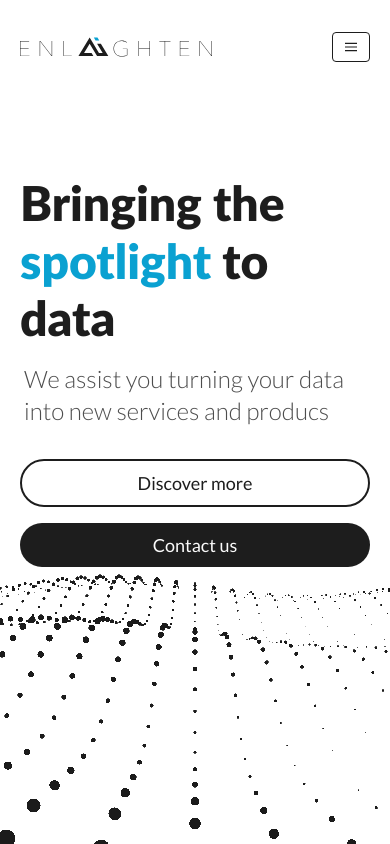
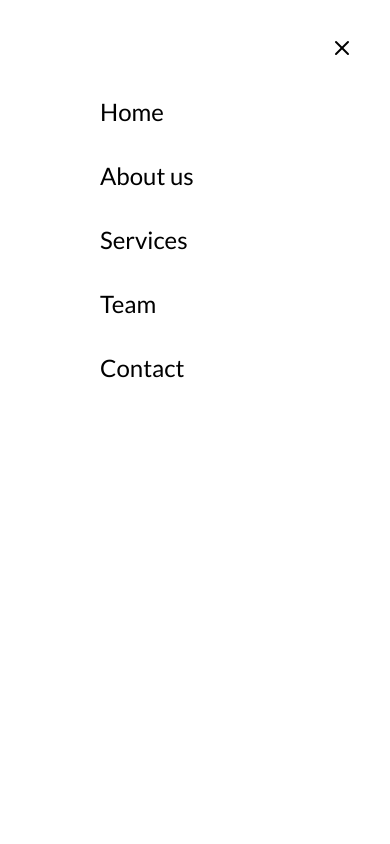
Before and after one commit to hector-jaraba/enlaighten, a Nuxt app: page / in a window 390 px wide. Both pictures are taken after a click on the button 351 px from the left and 47 px from the top of the page. Shown: the top 844 px of the page. Built offline with nearby package versions, Linux system fonts and the light colour scheme; what lottie-web-vue would draw is missing.

Commit message:
mobile menu

```diff
--- a/components/BaseHeader.vue
+++ b/components/BaseHeader.vue
@@ -1,5 +1,13 @@
 <template>
   <header>
-    <MainMenu />
+    <MainMenu @mobile-menu="handleMobileMenu" />
   </header>
 </template>
+
+<script lang="ts" setup>
+const emit = defineEmits(["mobileMenu"]);
+
+const handleMobileMenu = (isOpen: boolean) => {
+  emit("mobileMenu", isOpen);
+};
+</script>
--- a/components/MainMenu.vue
+++ b/components/MainMenu.vue
@@ -2,15 +2,18 @@
   <nav class="flex items-center justify-between flex-wrap w-full">
     <div class="flex items-center flex-shrink-0 text-white mr-6">
       <figure class="flex items-center flex-shrink-0 w-48 sm:w-auto">
-        <img src="/img/Logo.svg" alt="Logo" />
+        <a href="/">
+          <img class="" src="/img/Logo.svg" alt="Logo" />
+        </a>
       </figure>
     </div>
     <div class="block lg:hidden">
       <button
-        class="flex items-center px-3 py-2 border rounded hover:text-white hover:border-white"
+        class="flex items-center px-3 py-2 rounded"
+        @click="handleMobileMenu"
       >
         <svg
-          class="fill-current h-3 w-3"
+          class="fill-current h-6 w-6"
           viewBox="0 0 20 20"
           xmlns="http://www.w3.org/2000/svg"
         >
@@ -20,7 +23,7 @@
       </button>
     </div>
     <ul
-      class="fixed hidden top-0 left-0 h-screen bg-white py-40 w-full text-4xl pl-7 lg:p-0 lg:text-base lg:h-auto lg:relative lg:flex lg:items-center lg:w-auto"
+      class="fixed hidden top-0 left-0 h-screen py-40 w-full text-4xl pl-7 lg:p-0 lg:text-base lg:h-auto lg:relative lg:flex lg:items-center lg:w-auto"
     >
       <li class="mx-4 my-8">
         <a href="/">Home</a>
@@ -40,3 +43,18 @@
     </ul>
   </nav>
 </template>
+
+<script lang="ts" setup>
+const emit = defineEmits(["mobileMenu"]);
+const handleMobileMenu = () => {
+  emit("mobileMenu", true);
+};
+</script>
+
+<style lang="postcss" scoped>
+a {
+  &:hover {
+    @apply text-primary;
+  }
+}
+</style>
--- /dev/null
+++ b/components/MobileMenu.vue
@@ -0,0 +1,66 @@
+<template>
+  <div class="fixed top-0 bg-white text-black p-16 w-screen min-h-screen z-50">
+    <button
+      class="absolute right-0 top-0 mt-9 mr-9"
+      @click="handleClose"
+      aria-label="close menu"
+    >
+      <svg
+        width="24"
+        height="24"
+        viewBox="0 0 24 24"
+        fill="none"
+        xmlns="http://www.w3.org/2000/svg"
+      >
+        <path
+          d="M18 6L6 18"
+          stroke="black"
+          stroke-width="2"
+          stroke-linecap="round"
+          stroke-linejoin="round"
+        />
+        <path
+          d="M6 6L18 18"
+          stroke="black"
+          stroke-width="2"
+          stroke-linecap="round"
+          stroke-linejoin="round"
+        />
+      </svg>
+    </button>
+    <ul class="text-2xl">
+      <li class="mx-4 my-8">
+        <a @click="handleClose" href="/">Home</a>
+      </li>
+      <li class="mx-4 my-8">
+        <a @click="handleClose" href="#about">About us</a>
+      </li>
+      <li class="mx-4 my-8">
+        <a @click="handleClose" href="#services">Services</a>
+      </li>
+      <li class="mx-4 my-8">
+        <a @click="handleClose" href="#team">Team</a>
+      </li>
+      <li class="mx-4 my-8">
+        <a @click="handleClose" href="#contact">Contact</a>
+      </li>
+    </ul>
+  </div>
+</template>
+
+<script setup>
+const emit = defineEmits(["mobileMenu"]);
+
+const handleClose = () => {
+  emit("mobileMenu", false);
+};
+</script>
+
+<style lang="postcss" scoped>
+a {
+  @apply px-5 pt-5;
+  &:hover {
+    @apply text-primary;
+  }
+}
+</style>
--- a/components/WavesAnimation.vue
+++ b/components/WavesAnimation.vue
@@ -177,7 +177,6 @@ export default {
 
     // Monitor mouse movement events
     function onPointerMove(event) {
-      console.log(event);
       if (event.isPrimary === false) return;
       mouseX = event.clientX - windowHalfX;
     }
--- a/components/sections/AboutSection.vue
+++ b/components/sections/AboutSection.vue
@@ -3,9 +3,9 @@
     <div class="w-full gardient h-20 md:h-28"></div>
     <BaseContainer class="flex flex-col pt-4 md:pt-20 md:pb-24 lg:flex-row">
       <div class="lg:w-1/2 relative">
-        <h1 class="title-strong mb-10">
+        <h2 class="title-strong mb-10">
           Our <span class="text-primary">goal</span>
-        </h1>
+        </h2>
         <LottieAnimation
           class="animation"
           :animationData="animation"
--- a/components/sections/ContactSection.vue
+++ b/components/sections/ContactSection.vue
@@ -2,7 +2,7 @@
   <section id="contact" class="bg-background">
     <BaseContainer class="pt-20 pb-24">
       <div class="relative">
-        <h1 class="title-strong mb-10">Contact us</h1>
+        <h2 class="title-strong mb-10">Contact us</h2>
       </div>
 
       <div class="flex flex-col items-center md:mt-24 md:mb-20 lg:flex-row">
--- a/components/sections/ServicesSection.vue
+++ b/components/sections/ServicesSection.vue
@@ -2,9 +2,9 @@
   <section id="services" class="bg-backgroundDark">
     <BaseContainer class="pt-12 md:pt-20 xl:pb-16">
       <div class="relative">
-        <h1 class="title-strong mb-10">
+        <h2 class="title-strong mb-10">
           What <span class="text-primary">we offer you</span>
-        </h1>
+        </h2>
       </div>
 
       <ul
--- a/components/sections/TeamSection.vue
+++ b/components/sections/TeamSection.vue
@@ -2,9 +2,9 @@
   <section id="team" class="bg-backgroundDark pb-16 md:pb-36">
     <BaseContainer>
       <div class="relative">
-        <h1 class="title-strong mb-10">
+        <h2 class="title-strong mb-10">
           Meet the <span class="text-primary">team</span>
-        </h1>
+        </h2>
       </div>
 
       <ul class="team flex flex-wrap">
--- a/layouts/default.vue
+++ b/layouts/default.vue
@@ -1,9 +1,35 @@
 <template>
   <main>
+    <Transition>
+      <MobileMenu v-if="isMobileMenuOpen" @mobileMenu="handleMobileMenu" />
+    </Transition>
     <BaseContainer>
-      <BaseHeader />
+      <BaseHeader @mobileMenu="handleMobileMenu" />
     </BaseContainer>
 
     <slot />
   </main>
 </template>
+
+<script lang="ts" setup>
+const isMobileMenuOpen = ref(false);
+const handleMobileMenu = (isOpen: boolean) => {
+  isMobileMenuOpen.value = isOpen;
+};
+</script>
+
+<style scoped>
+/* we will explain what these classes do next! */
+.v-enter-active,
+.v-leave-active {
+  transition: 0.3s ease;
+  opacity: 1;
+  left: 0;
+}
+
+.v-enter-from,
+.v-leave-to {
+  opacity: 0;
+  left: -200px;
+}
+</style>
```
